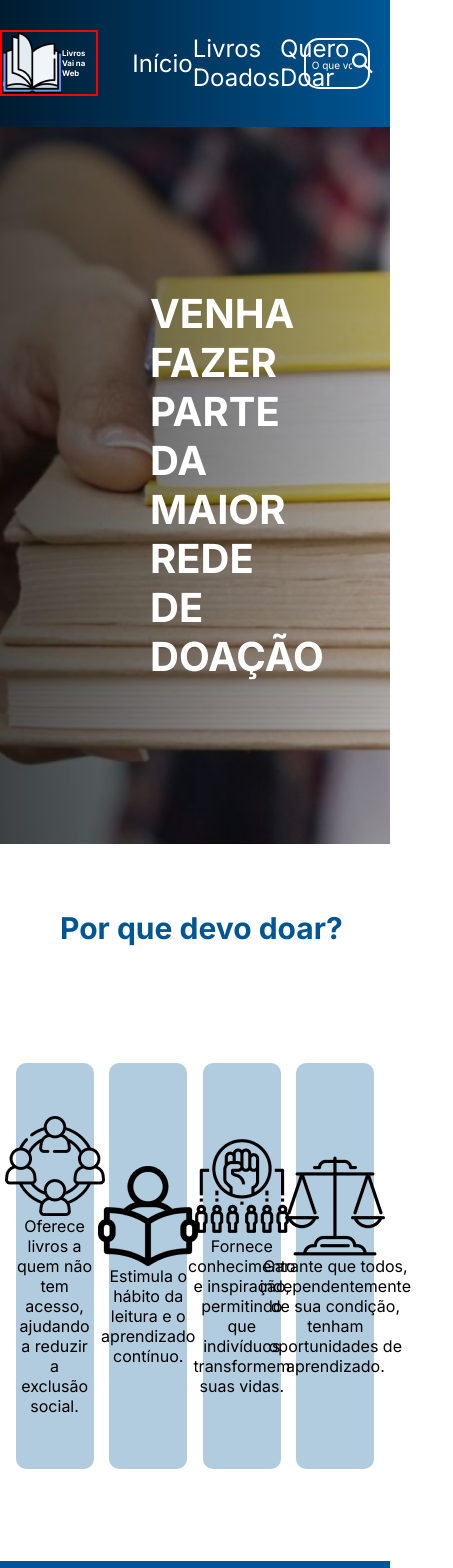
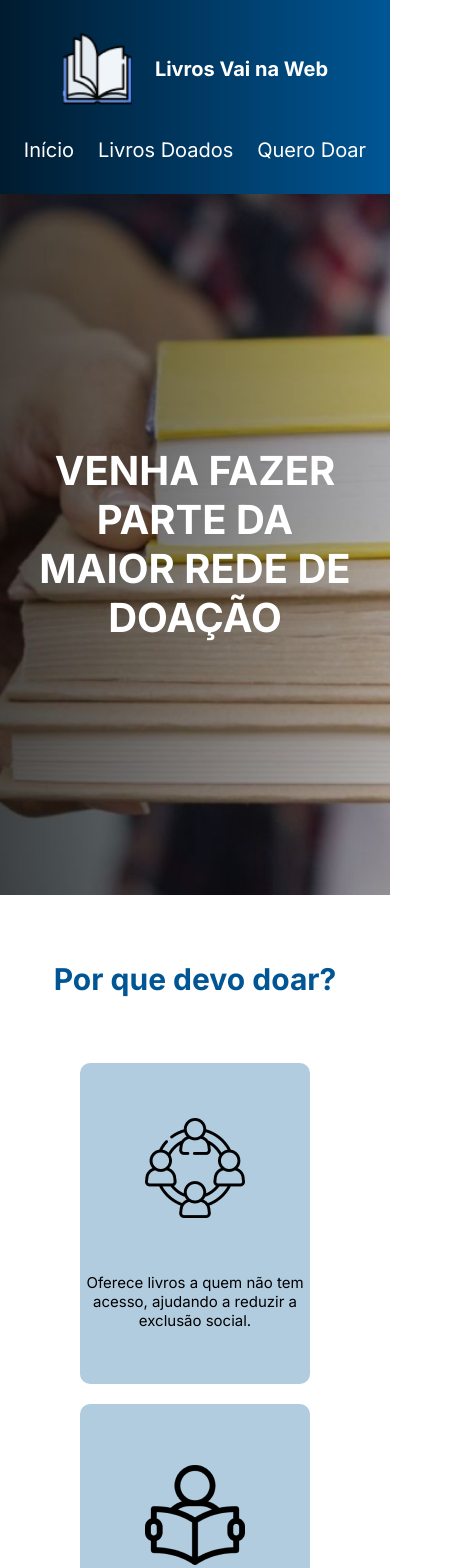
Before and after one commit to ClaudioMendonca-Eng/VaiNaWeb-Desafio02, a React (Vite) app: page / in a window 390 px wide. Shown: the top 1568 px of the page, 453 px wide, since content can reach past the window. Built offline with nearby package versions, Linux system fonts and the light colour scheme.

Commit message:
ajusta estilos e responsividade nos componentes Header, Footer e Inicio

```diff
--- a/src/Pages/Inicio/inicio.module.scss
+++ b/src/Pages/Inicio/inicio.module.scss
@@ -4,7 +4,7 @@
     background-repeat: no-repeat;
     background-size: cover;
     background-position: center;
-    height: 85vh;
+    height: 83vh;
     display: flex;
     align-items: center;
     h2{
@@ -23,10 +23,9 @@
         align-items: center;
         h2{
             font-size: 30px;
-            color: #005695;
+            color: rgba(0, 86, 149, 1);
             margin-left: 60px;
         }
-
     }
 }
 
@@ -38,14 +37,67 @@
     article{
         width: 20%;
         height: 80%;
-        background-color: #0157944D;
+        background-color: rgba(1, 87, 148, 0.3);
         display: flex;
         flex-direction: column;
         align-items: center;
-        justify-content: center;
+        justify-content: space-evenly;
         border-radius: 10px;
         p{
+            text-align: center;
+            font-size: 20px;
+        }
+    }
+}
+
+@media(max-width: 780px){
+    .post{
+        justify-content: center;
+        h2{
+            width: 80%;
+            margin-left: 0vw;
             text-align: center;
         }
     }
 }
+
+@media(max-width: 1000px){
+    .boxCard{
+        article{
+            p{
+                font-size: 1.5vw;
+            }
+        }
+    }
+}
+
+@media(max-width: 768px){
+    .devoDoar{
+        height: 120vh;
+        div{
+            justify-content: center;
+            h2{
+                margin-left: 0;
+                text-align: center;
+            }
+        }
+    }
+    .boxCard{
+        height: auto;
+        flex-wrap: wrap;
+        gap: 20px;
+        article{
+            width: 230px;
+            height: 38vh;
+            p{
+                font-size: 15px;
+            }
+        }
+    }
+}
+
+@media(max-width: 490px){
+    .devoDoar{
+        height: 190vh;
+    }
+}
--- a/src/components/Footer/footer.module.scss
+++ b/src/components/Footer/footer.module.scss
@@ -13,19 +13,38 @@ footer{
     padding-left: 50px;
     padding-right: 50px;
     nav{
+        width: 16vw;
         display: flex;
         align-items: center;
         justify-content: space-between;
-        width: 16vw;
     }
-
 }
 
 .boxFim{
     background-color: #232020;
     height: 10vh;
+    color: white;
     display: flex;
     align-items: center;
     justify-content: center;
-    color: white;
 }
+
+@media(max-width: 900px){
+    .boxSocial{
+        nav{
+            width: 240px;
+        }
+    }
+}
+
+@media(max-width: 481px){
+    .boxSocial{
+        flex-direction: column;
+        justify-content: space-evenly;
+    }
+    .boxFim{
+        p{
+            text-align: center;
+        }
+    }
+}
--- a/src/components/Header/header.module.scss
+++ b/src/components/Header/header.module.scss
@@ -27,9 +27,9 @@ header{
         display: flex;
         align-items: center;
         justify-content: space-between;
+        font-size: 24px;
         a{
             color: white;
-            font-size: 24px;
         }
     }
 }
@@ -59,7 +59,6 @@ header{
 
 @media(max-width: 1170px){
     .boxLogo{
-        border: solid 2px rgb(255, 0, 0);
         width: 25vw;
         h1{
             font-size: 2vw;
@@ -68,8 +67,40 @@ header{
     .boxInput{
         input{
             &::placeholder{
-                font-size: 10px;
+                font-size: 1.1vw;
             }
         }
     }
+    .boxMenu{
+        ul{
+            font-size: 1.6vw;
+        }
+    }
 }
+
+@media(max-width: 768px){
+    header{
+        flex-direction: column;
+        height: 23vh;
+        justify-content: space-evenly;
+    }
+    .boxLogo{
+        width: 80%;
+        h1{
+            font-size: 20px;
+        }
+        img{
+            width: 70px;
+        }
+    }
+    .boxInput{
+        display: none;
+    }
+    .boxMenu{
+        width: 100%;
+        ul{
+            font-size: 20px;
+            justify-content: space-evenly;
+        }
+    }
+}
```
